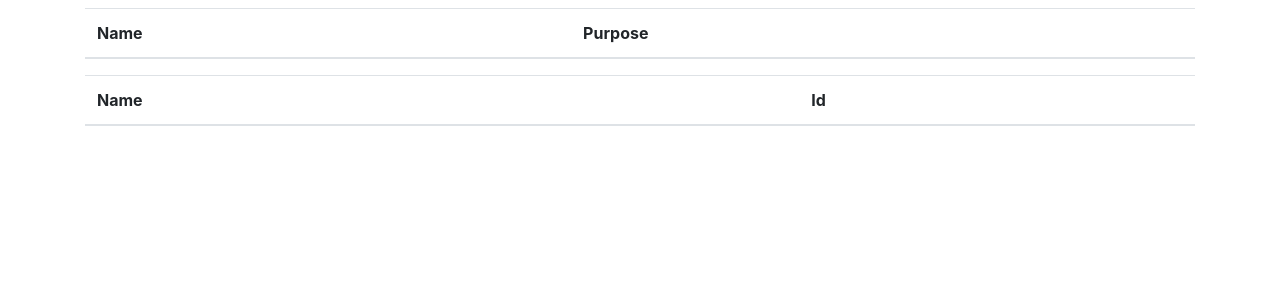
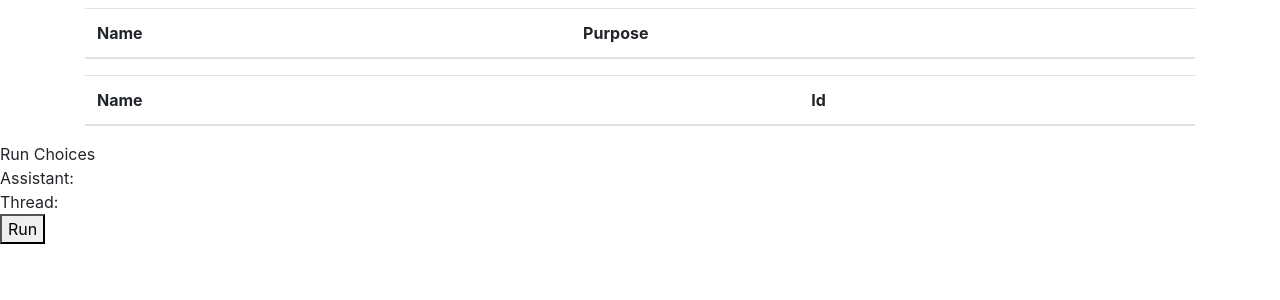
Before and after one commit to donox/Grant_writer, a Python web app: template ui_client/templates/index.html in a window 1280 px wide. Shown: the part 80-380 px from the top of the page. Run offline with Jinja, Linux system fonts and the light colour scheme; the template is opened without the code that fills it, so the values that code supplies are empty; some libraries are stand-ins or nearby versions.

Commit message:
Allow selection of both thread and assistant for a run.  Fix more ajax replacements.

```diff
--- a/known_threads.csv
+++ b/known_threads.csv
@@ -1,2 +1,2 @@
 *, NEW CONVERSATION, 0, Create new conversation
-don,t11,thread_4M2pdJuugSN4E9Xs5njNtxti,don
+don,t41,thread_yznzPM8YURjuz1yqJRgmwVko,sgfsdg
--- a/ui_client/static/js/wonders.js
+++ b/ui_client/static/js/wonders.js
@@ -1,81 +1,102 @@
 //function to use AJAX to get a list of existing threads (conversations) the user may choose from
 function get_list_of_threads() {
     let user = 'don';
-    $.ajax({
-        url: '/get-thread-list/' + user,
-        type: 'GET',
+    let tbodyObj = $('#threads');     // Find table body
+    let currentAssistant = $('#chooseRunAssistant');
+    fetch('/get-thread-list/' + user, {
+        method: 'GET',
         dataType: 'json',
-        success: function (data) {
-            // Find the table body
+    })
+        .then(response => response.json())
+        .then(data => {
+                let alreadyDone = [];   // Hack to prevent multiple copies (till problem found)
                 let tbodyObj = $('#threads');
-
                 // Clear existing rows (if any)
                 tbodyObj.empty();
+
 
                 // Loop through the data and append rows,
                 // for each row display a name with link to query_processor on that thread,
                 // display a delete button that will delete the thread.
                 data.forEach(function (thread) {
+                        if (!alreadyDone.includes(thread.name)) {
                             let row = $('<tr class="threadRow"></tr>');
-                let nameCell = $('<td class="threadName"></td>').text(thread.name).addClass('clickable');
+                            let nameCell = $('<td class="threadName "></td>').text(thread.name).addClass('clickable');
                             nameCell.on('click', function () {
                                 // You can perform other actions here
                                 let prohibitedNames = ['NEW CONVERSATION', 'main'];
                                 if (thread.name.trim() == 'NEW CONVERSATION') {
                                     openThreadPopup(prohibitedNames, function (result) {
+                                        // result is dict of name/purpose
                                         addThread(result, user);
                                     })
+                                } else if (typeof ($(currentAssistant).text()) == 'undefined') {
+                                    alert("There is no selected assistant")
                                 } else {
-                        // alert("USE THREAD" + thread.name);
-                        switchToQuery(thread.name, user);
+                                    let asst = $(currentAssistant).find('.assistantID').text();
+                                    switchToQuery(thread.name, asst, user);
                                 }
                             });
-                let purposeCell = $('<td></td>').text(thread.purpose);
+                            let purposeCell = $('<td class="marker isSelectedThread"></td>').text(thread.purpose);
                             let deleteButton = $('<button type="button" class="deleteThread btn btn-primary">Delete</button>')
                             row.append(nameCell, purposeCell, deleteButton);
                             tbodyObj.append(row);
-            });
+                        }
+                    }
+                )
                 $('#threads').append(tbodyObj.outerHTML)
                 // location.href = location.href;    //cause page to reload
                 $('.deleteThread').on('click', function () {
                     const threadText = $(this).closest('.threadRow').find('.threadName').text();
+                    let data = {text: threadText}
 
-                $.ajax({
-                    url: 'delete-thread',
+                    fetch('/delete-thread', {
                         method: 'POST',
-                    data: {
-                        text: threadText
+                        headers: {
+                            'Content-Type': 'application/json',
                         },
-                    success: function (response) {
+                        body: JSON.stringify(data)
+                    })
+                        .then(response => response.json())
+                        .then(data => {
                                 get_list_of_threads();
-                        console.log('Success', response);
-                    },
-                    error: function (error) {
-                        console.log('Error', error);
                             }
+                        )
+                        .catch(error => console.error('Fetch Error(delete-thread): ' + error))
                 })
-            })
-
-        },
-        error: function (xhr, status, error) {
-            console.error("Error fetching thread list:", error);
+                $('.isSelectedThread').each(function () {
+                    $(this).addClass('clickable');
+                    $(this).on('click', function () {
+                        $('#threads .marker').removeClass('isSelectedThread').removeClass('bg-info');
+                        $(this).addClass('isSelectedThread').addClass('bg-info');
+                        let thread = $('#chooseRunThread')
+                        $(thread).find('.threadID').text($(this).parent().find('.threadID').text())
+                        $(thread).find('.threadName').text($(this).parent().find('.threadName').text())
+                    });
+                });
             }
-    });
+        )
+        .catch(error => console.log('Fetch Error(/get-thread-list): ' + error))
 }
 
 function get_list_of_assistants() {
     let user = 'don';                   // !!!!!!!!!!!!!!!!!!!!!!!!!!!!!!!!!!!!!!!!!!!!!!!!!!
-    $.ajax({
-        url: '/get-assistant-list/',
-        type: 'GET',
-        dataType: 'json',
-        success: function (data) {
+    fetch('/get-assistant-list/', {
+        method: 'GET',
+        headers: {
+            'datatype': 'json',
+        },
+    })
+        .then(response => response.json())
+        .then(data => {
+            if (!Array.isArray(data)) {
+                console.log('NOT DATA.' + data)
+            }
              // Find the table body
         let tbodyObj = $('#assistants');
 
         // Clear existing rows (if any)
         tbodyObj.empty();
-
         // Loop through the data and append rows,
         // for each row display a name with link to assistant_processor.
         // display a delete button that will delete the assistant.
@@ -124,14 +145,16 @@ function get_list_of_assistants() {
             $(this).on('click', function () {
                 $('#assistants .assistantID').removeClass('isSelected').removeClass('bg-info');
                 $(this).addClass('isSelected').addClass('bg-info');
+                let asst = $('#chooseRunAssistant')
+                $(asst).find('.assistantID').text($(this).text())
+                $(asst).find('.assistantName').text($(this).parent().find('.assistantName').text())
             });
         });
 
-        },
-        error: function (xhr, status, error) {
-            console.error("Error fetching assistant list:", error);
-        }
-    });
+
+
+        })
+        .catch(error => console.error('Fetch Error: ' + error))
 }
 
 //Update screen with current thread and assistant lists
@@ -172,11 +195,11 @@ function addAssistant(jsonData) {
 }
 
 //Swtich user page to query_processor
-function switchToQuery(name, user) {
+function switchToQuery(name, assistant, user) {
     let data = {
         name: name,
         user: user,
-        // assistant: assistant
+        assistant: assistant
     }
     fetch('/switch-to-query/', {
         method: 'POST',
@@ -290,4 +313,12 @@ function openAssistantPopup(prohibitedNames, callback) {
 function adjustHeight(textarea) {
     $(textarea).css('height', 'auto'); // Reset the height
     $(textarea).css('height', textarea.scrollHeight + 'px'); // Set the height to scrollHeight
+
 }
+
+function runQuery() {
+    let user = 'Don';  // !!!!!!!!!!!!!!!!!!!!!!!!!!!!!!!!!!!!!!
+    let thread = $('#chooseRunThread .threadName').text()
+    let asst = $('#chooseRunAssistant .assistantID').text()
+    switchToQuery(thread, asst, user)
+}
--- a/ui_client/templates/index.html
+++ b/ui_client/templates/index.html
@@ -28,6 +28,23 @@
     </table>
 </div>
 
+<div>
+    <div>Run Choices</div>
+    <div id="chooseRunAssistant" class="row">
+        <div class="col-2">Assistant:</div>
+        <div class="col-2 assistantName"></div>
+        <div class="assistantID" ></div>
+    </div>
+        <div id="chooseRunThread"class="row">
+        <div class="col-2">Thread:</div>
+        <div class="col-2 threadName"></div>
+        <div class="threadID" ></div>
+    </div>
+    <div>
+        <button type="button" class="makeRun" onclick="runQuery()">Run</button>
+    </div>
+</div>
+
 
 <div id="popupThreadOverlay"></div>
 
```
Also changed, not shown: assistant/thread_manager.py (+6 -1 lines), ui_client/routes/start.py (+13 -8 lines), ui_client/templates/assistant_processor.html (+1 -40 lines). Lines whose indentation alone changed are shown as unchanged.
